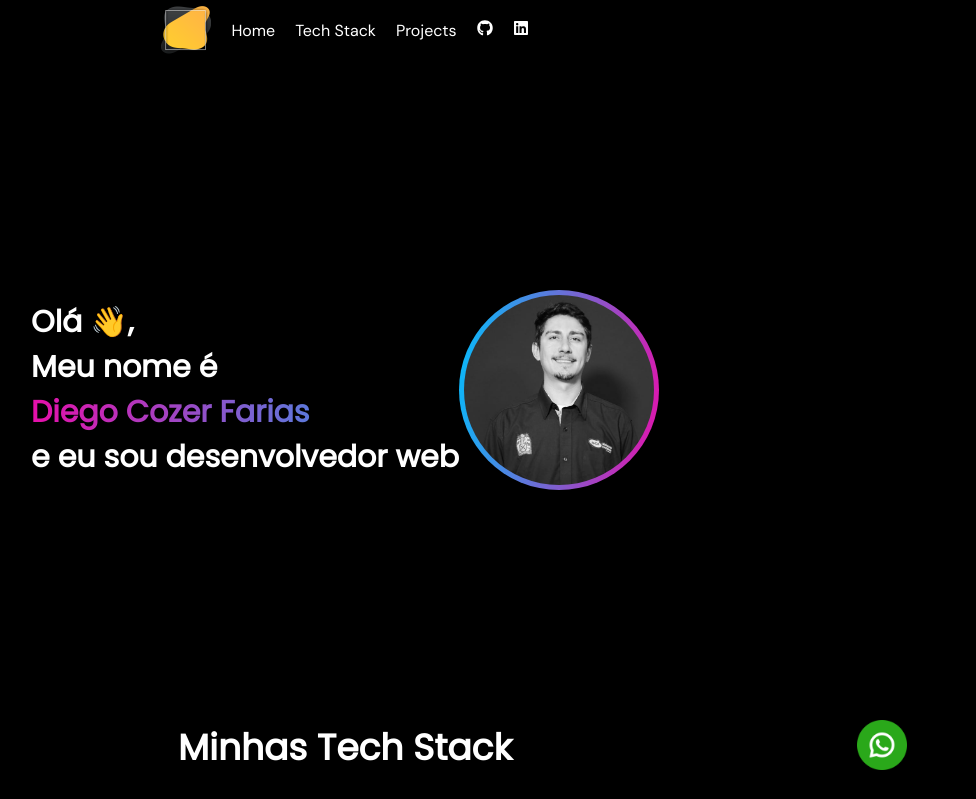
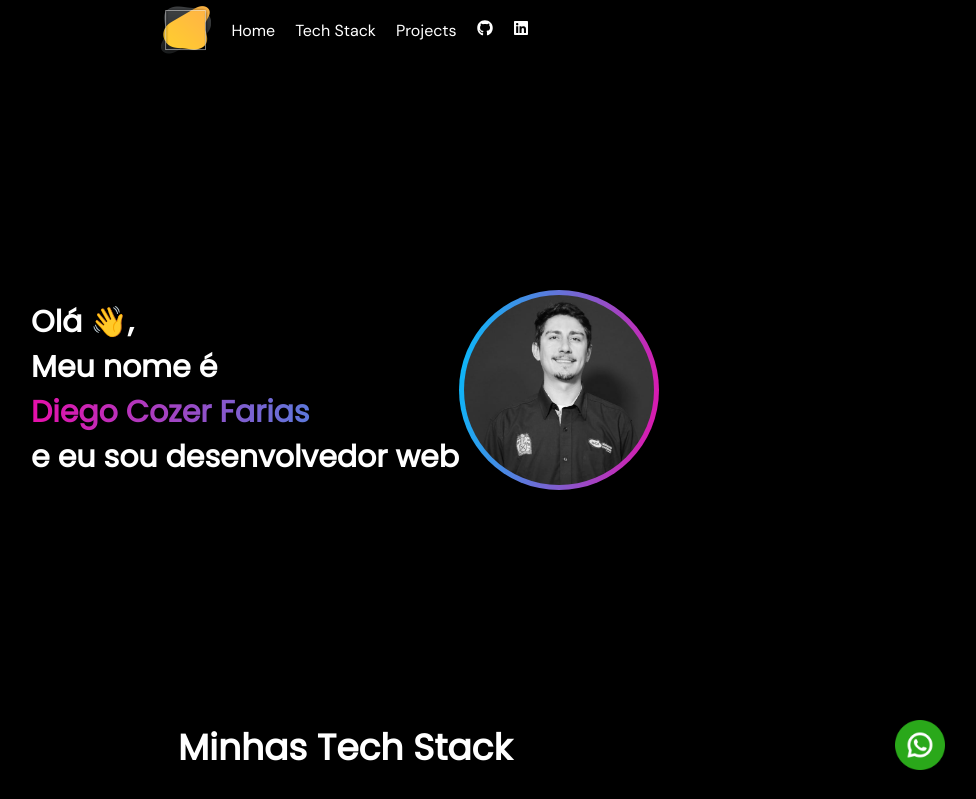
Before and after one commit to diegocozer/portfolio, a React (Create React App) app: page / in a window 1280 px wide. Shown: the top 799 px of the page, without its empty margins (295-1271 px from the left). Built offline with nearby package versions, Linux system fonts and the light colour scheme.

Commit message:
arrumando botão flutuante

```diff
--- a/src/pages/Home.module.css
+++ b/src/pages/Home.module.css
@@ -62,7 +62,8 @@
 .wpp {
     position: fixed;
     top: 90%;
-    left: 90%;
+    left: 93%;
+    z-index: 1;
 }
 
 .wpp:hover {
@@ -98,8 +99,8 @@
 
 @media (max-width: 700px) {
     .wpp {
-        left: 28rem;
-        top: 57rem;
+        left: 24rem;
+        top: 35rem;
         z-index: 1;
     }
 
```
Also changed, not shown: 6 other files (tests, documents, lock files or other folders).
